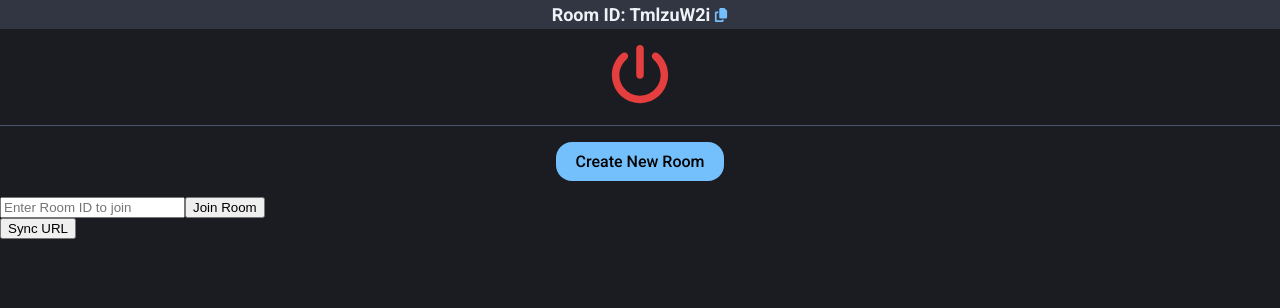
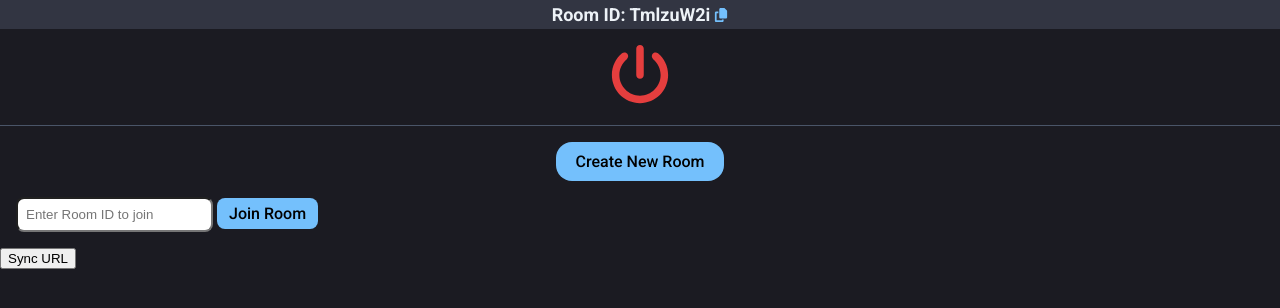
Before and after one commit to ChrisLFieldsII/watch-room, a website built with webpack: page browserAction/index.html in a window 1280 px wide. Built offline with nearby package versions, Linux system fonts and the light colour scheme; some packages are replaced by stand-ins of ours.

Commit message:
join room input/btn defined in HTML and styled

```diff
--- a/browserAction/index.html
+++ b/browserAction/index.html
@@ -77,6 +77,19 @@
       </button>
     </div>
 
+    <!-- join room input -->
+    <div class="px-16 mb-16">
+      <input
+        id="join-room-input"
+        class="input"
+        type="text"
+        placeholder="Enter Room ID to join"
+      />
+      <button id="join-room-btn" class="input-btn">
+        <span class="roboto-medium fs-16">Join Room</span>
+      </button>
+    </div>
+
     <script src="../dist/browserAction.js"></script>
   </body>
 </html>
--- a/browserAction/style.css
+++ b/browserAction/style.css
@@ -50,6 +50,10 @@ hr {
 /* #region spacing */
 .p-4 {
   padding: 4px;
+}
+
+.px-16 {
+  padding: 0px 16px;
 }
 
 .mr-4 {
@@ -112,6 +116,23 @@ hr {
 
 .btn:active {
   opacity: 0.8;
+}
+
+.input-btn {
+  background-color: var(--primary-color);
+  border: none;
+  border-radius: 8px;
+  padding: 6px 12px;
+  cursor: pointer;
+  transition: 0.3s;
+}
+.input-btn:active {
+  opacity: 0.8;
+}
+
+.input {
+  padding: 8px;
+  border-radius: 8px;
 }
 /* #endregion elements */
 
--- a/src/browserAction.ts
+++ b/src/browserAction.ts
@@ -29,14 +29,11 @@ function renderJoinRoomInput({
 }: {
   onClick: (roomId: string) => void
 }) {
-  const joinInput = $(
-    '<input type="text" placeholder="Enter Room ID to join" />',
-  )
-  const joinBtn = $('<button>Join Room</button>')
+  const joinInput = $('#join-room-input')
+  const joinBtn = $('#join-room-btn')
   joinBtn.on('click', async () => {
     onClick(joinInput.val() as string)
   })
-  $('body').append(joinInput).append(joinBtn)
 }
 
 function renderSyncBtn() {
```
